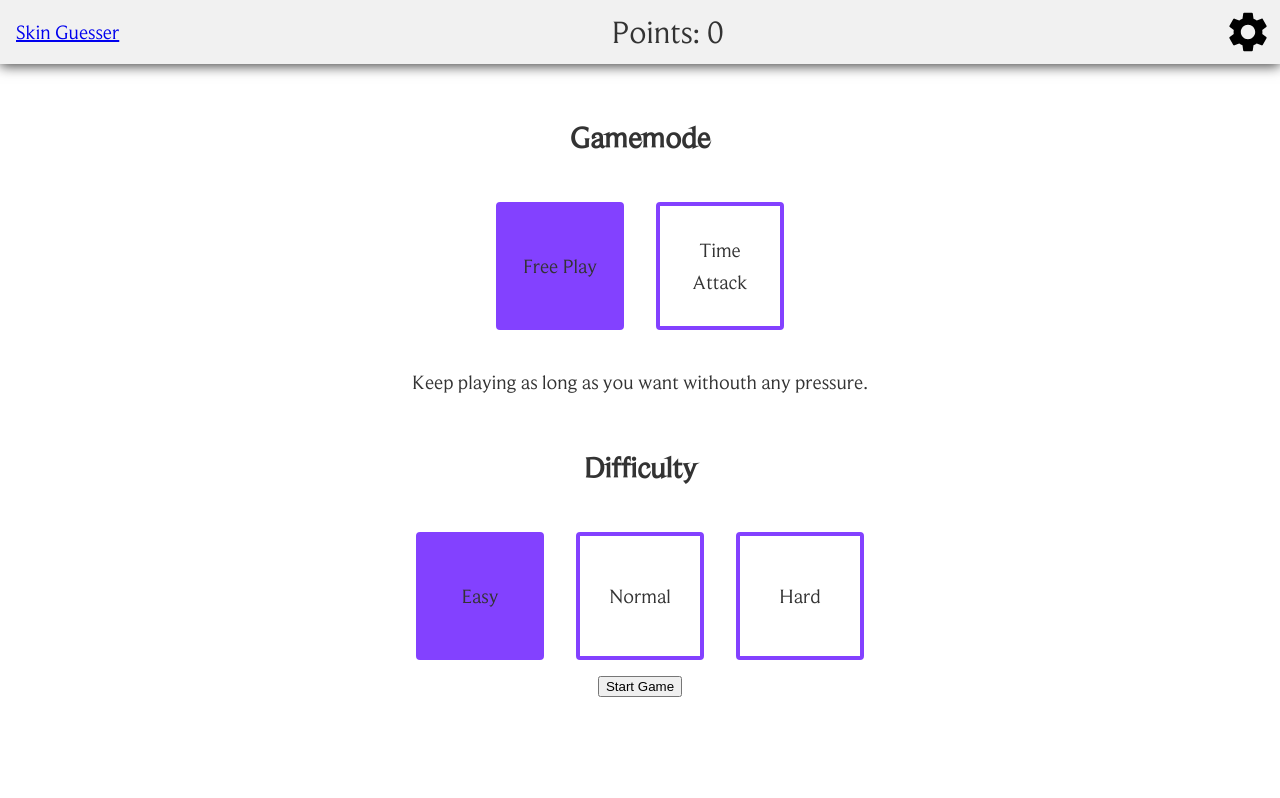
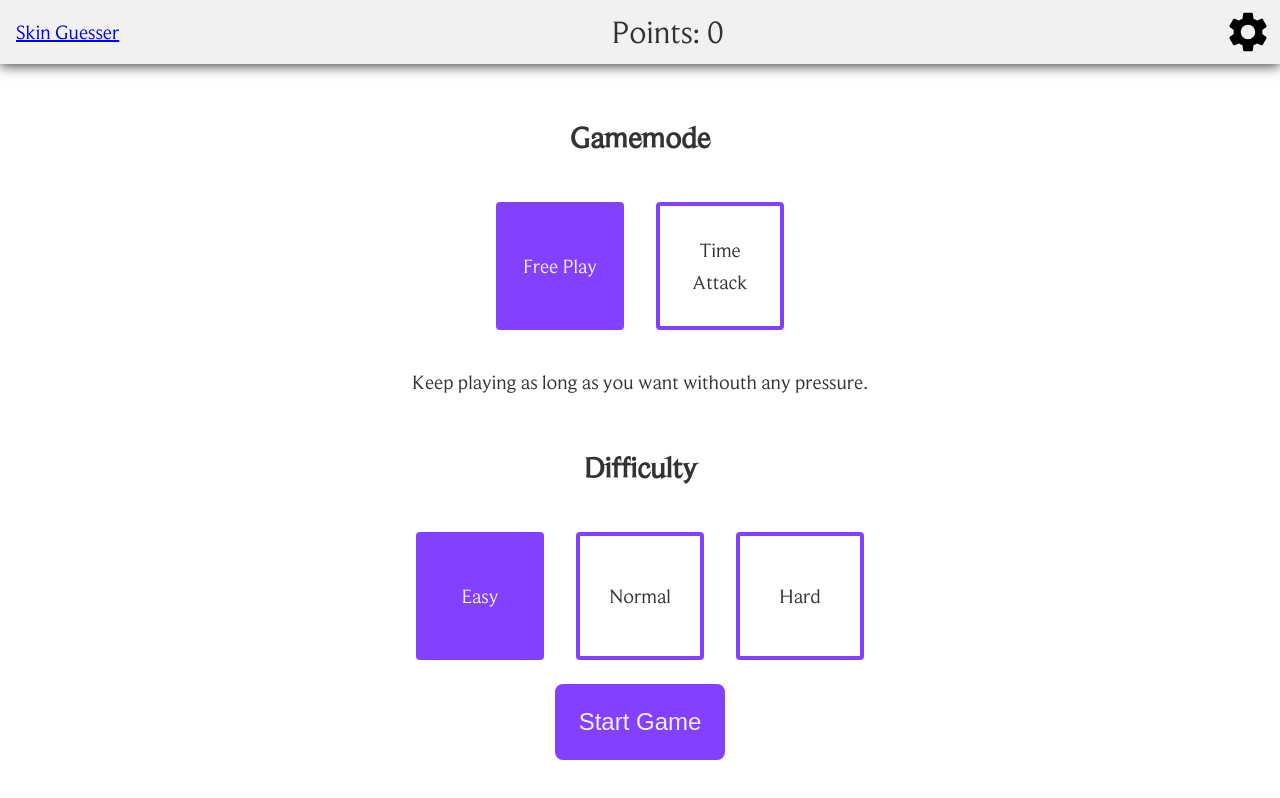
Before and after one commit to ToxicJojo/skin-guesser, a Vue app: page /game in a window 1280 px wide. Built offline with nearby package versions, Linux system fonts and the light colour scheme.

Commit message:
Nicer buttons

```diff
--- a/src/scss/partials/_all.scss
+++ b/src/scss/partials/_all.scss
@@ -1,3 +1,4 @@
 @import 'typography';
+@import 'buttons';
 @import 'radio-select';
 @import 'guess-select';
--- /dev/null
+++ b/src/scss/partials/_buttons.scss
@@ -0,0 +1,9 @@
+.button {
+  background-color: var(--color-button-background);
+  color: var(--color-button-text);
+  font-size: 24px;
+  padding: 24px;
+  margin: 8px;
+  border: 0px;
+  border-radius: 8px;
+}
--- a/src/scss/partials/_guess-select.scss
+++ b/src/scss/partials/_guess-select.scss
@@ -1,4 +1,5 @@
 select.guess-select {
+  width: 100%;
   font-size: 24px;
   padding: 8px;
   margin: 8px;
@@ -7,4 +8,8 @@ select.guess-select {
   border-color: var(--color-primary);
   border-width: 4px;
   border-radius: 16px;
+
+  @include min-width (900) {
+    width: auto;
+  }
 }
--- a/src/scss/partials/_radio-select.scss
+++ b/src/scss/partials/_radio-select.scss
@@ -16,4 +16,5 @@ input.radio-select {
 
 input.radio-select:checked + label {
   background: var(--color-primary);
+  color: var(--color-button-text);
 }
--- a/src/scss/utils/_all.scss
+++ b/src/scss/utils/_all.scss
@@ -1 +1,2 @@
-@import 'flex'
+@import 'flex';
+@import 'break-points';
--- /dev/null
+++ b/src/scss/utils/_break-points.scss
@@ -0,0 +1,11 @@
+@mixin min-width($size) {
+  @media (min-width: $size + "px") {
+    @content;
+  }
+}
+
+@mixin max-width($size) {
+  @media (max-width: $size + "px") {
+    @content;
+  }
+}
--- a/src/scss/variables/_colors.scss
+++ b/src/scss/variables/_colors.scss
@@ -4,6 +4,8 @@
   --color-header-background: #f1f1f1;
   --color-shadow: #bbb;
   --color-text: #333;
+  --color-button-background: #8341FF;
+  --color-button-text: #f1f1f1;
   --color-primary: #8341FF;
   --color-success: #00E676;
   --color-error: #FF3D00;
--- a/src/views/GameSetup.vue
+++ b/src/views/GameSetup.vue
@@ -7,7 +7,7 @@
     .difficulty
       h2 Difficulty
       DifficultySelect(v-model='selectedDifficulty')
-    button(@click='startGame') Start Game
+    button.button(@click='startGame') Start Game
 </template>
 
 <script>
--- a/src/views/SkinGuesserGame.vue
+++ b/src/views/SkinGuesserGame.vue
@@ -10,7 +10,7 @@
         .guess-row
           ChampionSelect(v-model='selectedChampion')
           SkinSelect(v-model='selectedSkin' :champion='selectedChampion')
-          button.guess-button(@click='checkGuess') Guess
+          button.button(@click='checkGuess') Guess
         button(@click='isShowDebug = !isShowDebug') Toggle debug mode
         .cheats(v-if='isShowDebug')
           h2 Debug Tools
@@ -193,15 +193,12 @@ img.preload {
   justify-content: center;
 }
 
-.guess-button {
-  background: #EB5757;
-  color: var(--color-text);
-  font-size: 24px;
-  border-radius: 8px;
-  border-style: solid;
-  border-width: 0px;
-  padding: 16px;
-  margin: 8px;
+.button {
+  width: 100%;
+
+  @include min-width(900) {
+    width: auto;
+  }
 }
 
 .game-timer {
```
